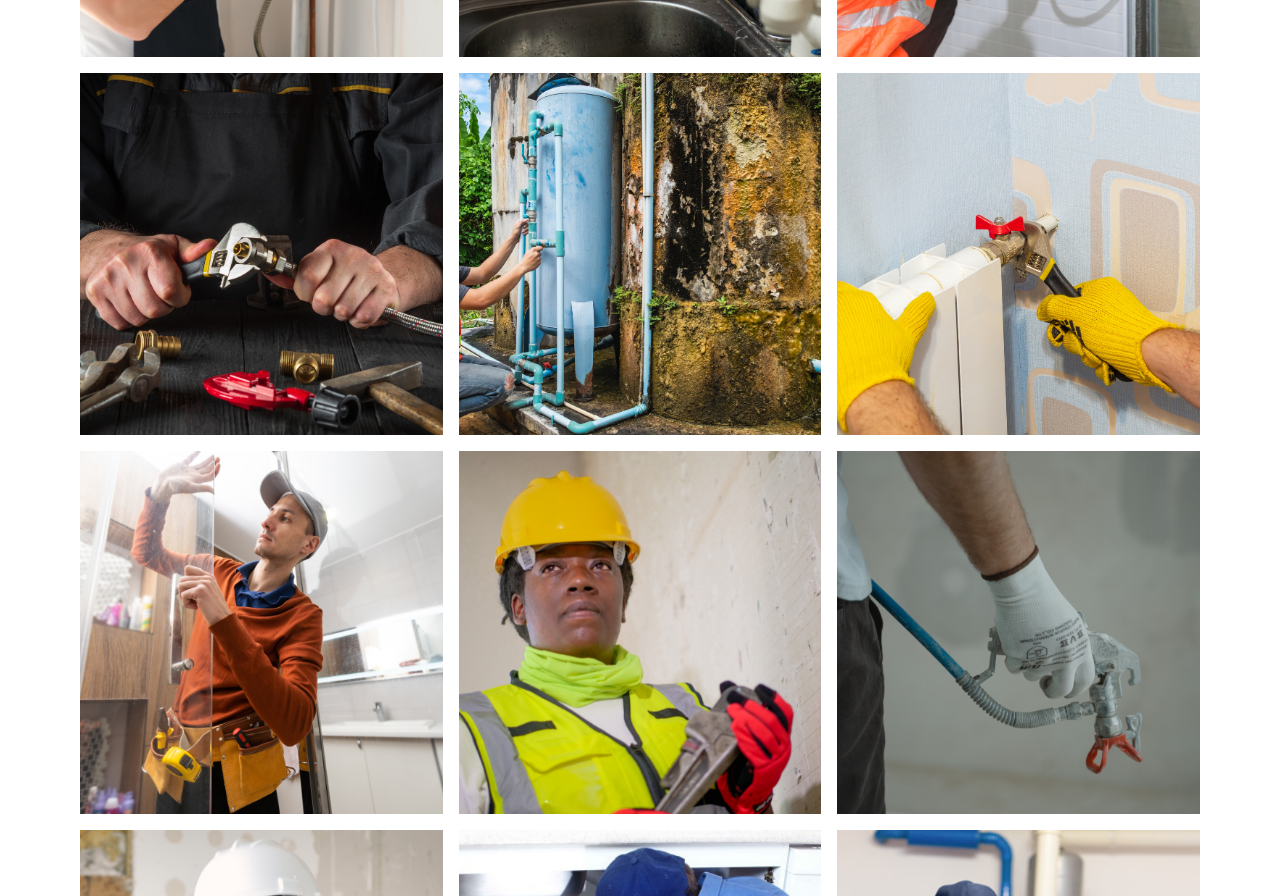
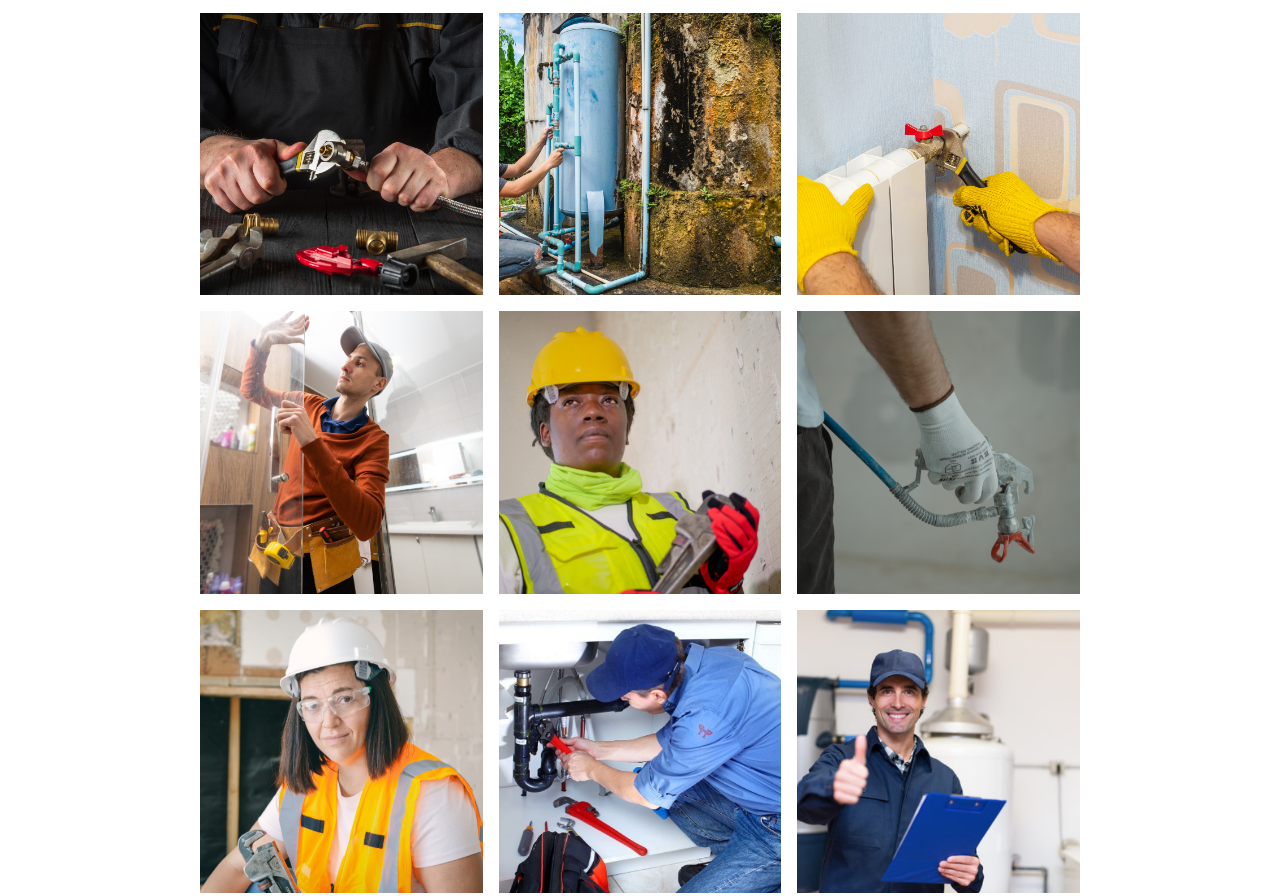
Before and after one commit to mayuraabhayasinghe/digital-innovation-project, a website: page src/gallery.html in a window 1280 px wide. Shown: the part 601-1497 px from the top of the page. Drawn offline with Linux system fonts and the light colour scheme.

Commit message:
Did some changes.

```diff
--- a/src/gallery.html
+++ b/src/gallery.html
@@ -62,22 +62,46 @@
       </h1>
     </div>
 
-
-      <div class="grid grid-flow-row-dense grid-cols-3 gap-4 p-20 ">
-      <div class="object-cover h-full "><img src="/images/Untitled design.png" alt="" /></div>
-      <div class="object-cover h-full"><img src="/images/Untitled design (1).png" alt="" /></div>
-      <div class="object-cover h-full"><img src="/images/Untitled design (2).png" alt="" /></div>
-      <div class="object-cover h-full"><img src="/images/Untitled design (3).png" alt="" /></div>
-      <div class="object-cover h-full"><img src="/images/Untitled design (4).png" alt="" /></div>
-      <div class="object-cover h-full"><img src="/images/Untitled design (5).png" alt="" /></div>
-      <div class="object-cover h-full"><img src="/images/Untitled design (6).png" alt="" /></div>
-      <div class="object-cover h-full"><img src="/images/Untitled design (7).png" alt="" /></div>
-      <div class="object-cover h-full"><img src="/images/Untitled design (8).png" alt="" /></div>
-      <div class="object-cover h-full"><img src="/images/Untitled design (9).png" alt="" /></div>
-      <div class="object-cover h-full"><img src="/images/Untitled design (10).png" alt="" /></div>
-      <div class="object-cover h-full"><img src="/images/Untitled design (12).png" alt="" /></div>
+    <div
+      class="grid grid-flow-row-dense grid-cols-3 gap-4 px-[200px] py-[100px]"
+    >
+      <div class="object-cover h-auto">
+        <img src="/images/Untitled design.png" alt="" />
+      </div>
+      <div class="object-cover h-auto">
+        <img src="/images/Untitled design (1).png" alt="" />
+      </div>
+      <div class="object-cover h-auto">
+        <img src="/images/Untitled design (2).png" alt="" />
+      </div>
+      <div class="object-cover h-auto">
+        <img src="/images/Untitled design (3).png" alt="" />
+      </div>
+      <div class="object-cover h-auto">
+        <img src="/images/Untitled design (4).png" alt="" />
+      </div>
+      <div class="object-cover h-auto">
+        <img src="/images/Untitled design (5).png" alt="" />
+      </div>
+      <div class="object-cover h-auto">
+        <img src="/images/Untitled design (6).png" alt="" />
+      </div>
+      <div class="object-cover h-auto">
+        <img src="/images/Untitled design (7).png" alt="" />
+      </div>
+      <div class="object-cover h-auto">
+        <img src="/images/Untitled design (8).png" alt="" />
+      </div>
+      <div class="object-cover h-auto">
+        <img src="/images/Untitled design (9).png" alt="" />
+      </div>
+      <div class="object-cover h-auto">
+        <img src="/images/Untitled design (10).png" alt="" />
+      </div>
+      <div class="object-cover h-auto">
+        <img src="/images/Untitled design (12).png" alt="" />
+      </div>
     </div>
-
 
     <!-- end of our gallery -->
 
```
Also changed, not shown: src/index.html (+63 -43 lines), src/output.css.
